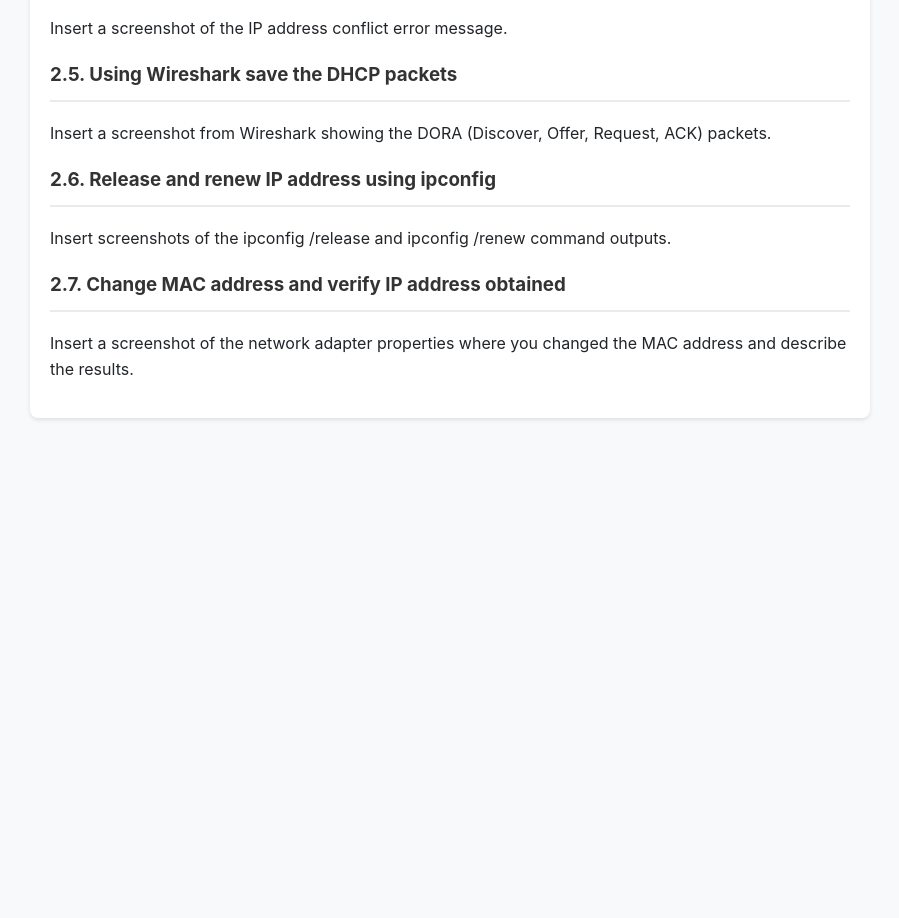
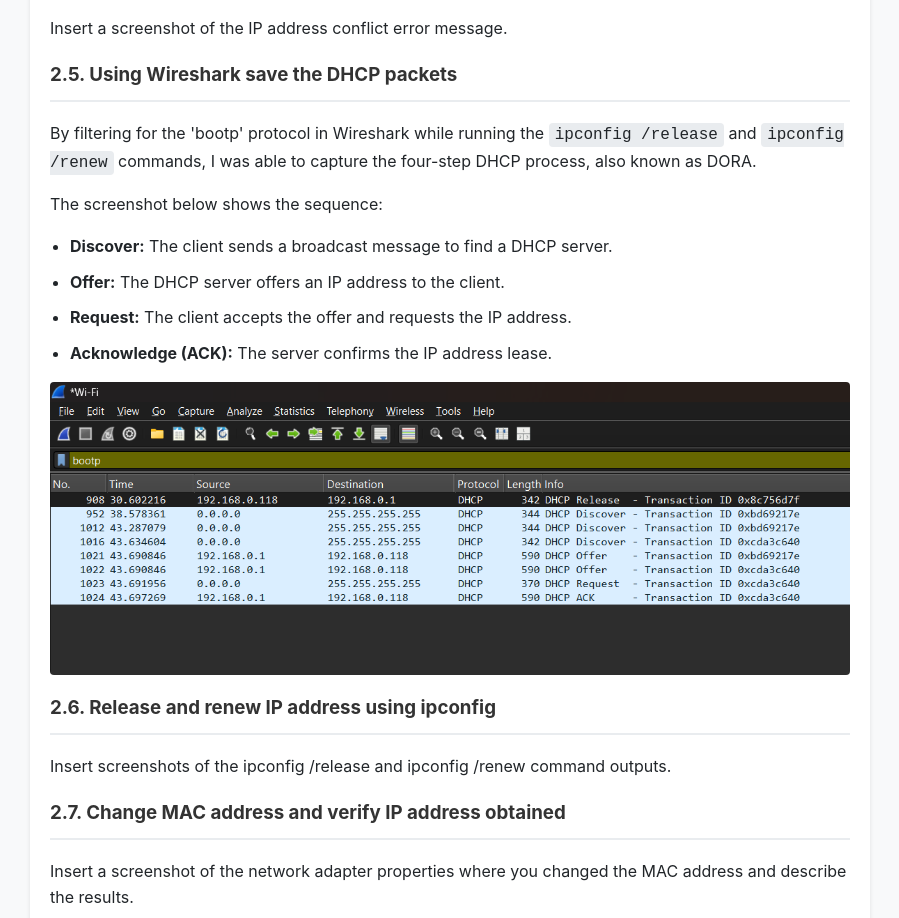
Before and after one commit to joniletra/joniletra.github.io, a plain HTML site: page index.html in a window 1280 px wide. Shown: the part 8947-9865 px from the top of the page, without its empty margins (190-1089 px from the left). Before the commit the page ends 9405 px from the top, so only its background shows below. Drawn offline with Linux system fonts and the light colour scheme.

Commit message:
Update index.html

```diff
--- a/index.html
+++ b/index.html
@@ -119,7 +119,15 @@
         <p>Insert a screenshot of the IP address conflict error message.</p>
 
         <h3>2.5. Using Wireshark save the DHCP packets</h3>
-        <p>Insert a screenshot from Wireshark showing the DORA (Discover, Offer, Request, ACK) packets.</p>
+<p>By filtering for the 'bootp' protocol in Wireshark while running the <code>ipconfig /release</code> and <code>ipconfig /renew</code> commands, I was able to capture the four-step DHCP process, also known as DORA.</p>
+<p>The screenshot below shows the sequence:</p>
+<ul>
+    <li><strong>Discover:</strong> The client sends a broadcast message to find a DHCP server.</li>
+    <li><strong>Offer:</strong> The DHCP server offers an IP address to the client.</li>
+    <li><strong>Request:</strong> The client accepts the offer and requests the IP address.</li>
+    <li><strong>Acknowledge (ACK):</strong> The server confirms the IP address lease.</li>
+</ul>
+<img src="dhcp_dora.png" alt="DHCP DORA Process in Wireshark">
 
         <h3>2.6. Release and renew IP address using ipconfig</h3>
         <p>Insert screenshots of the ipconfig /release and ipconfig /renew command outputs.</p>
```
